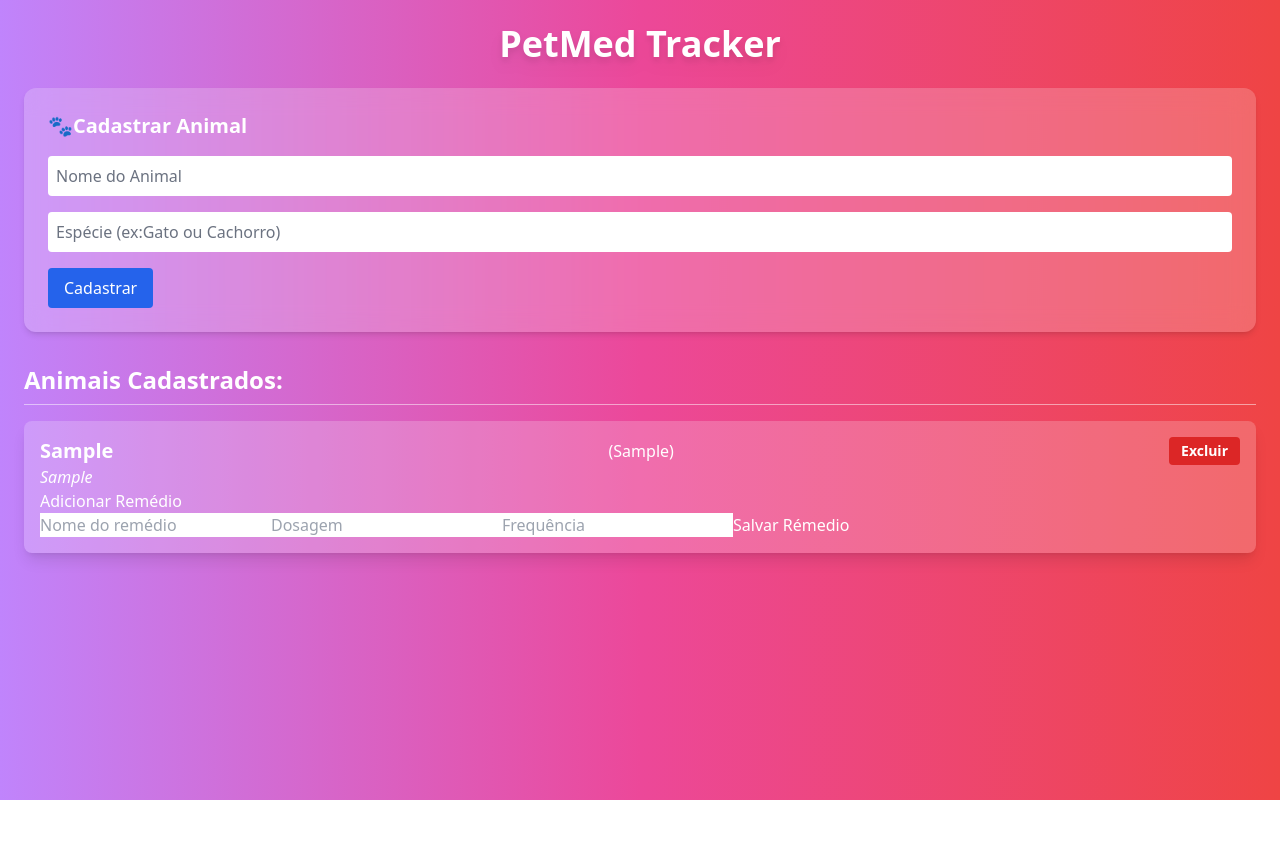
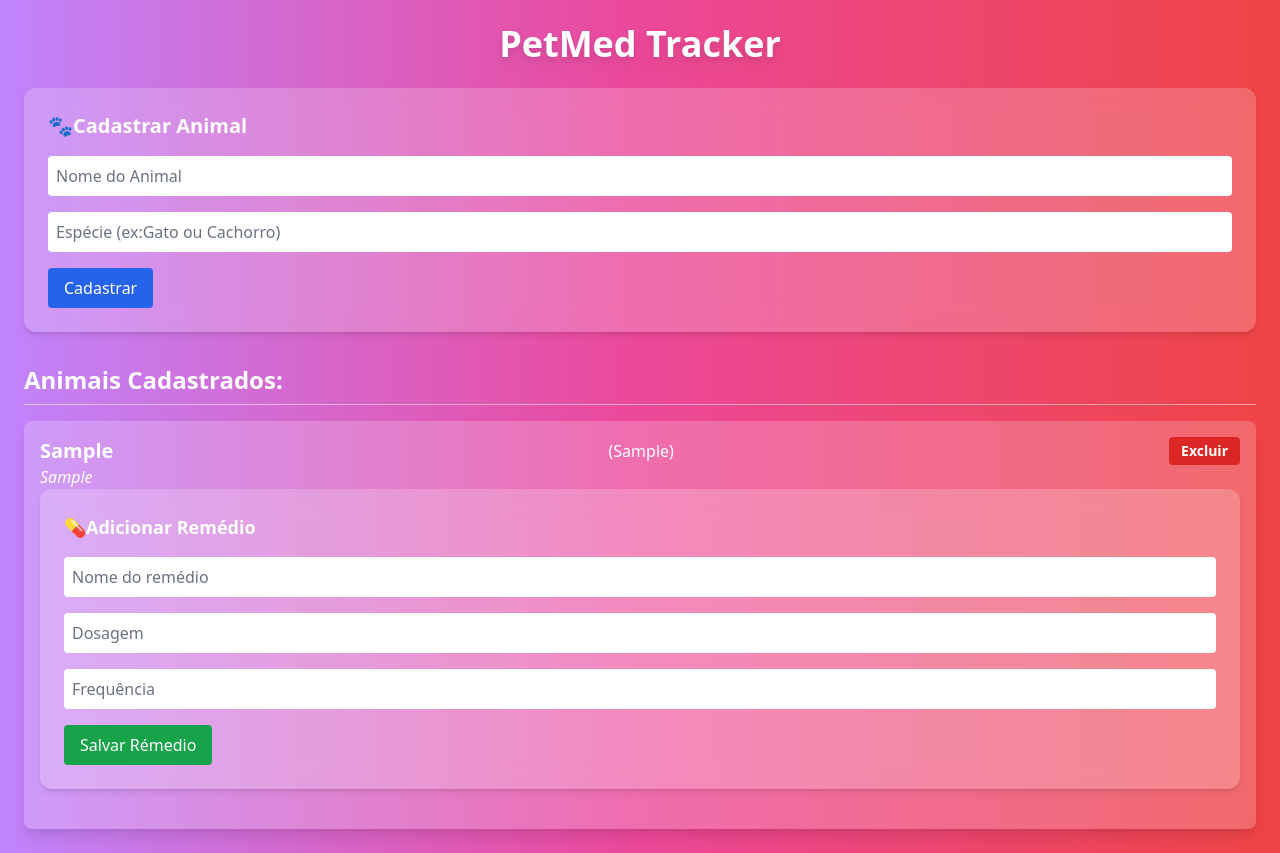
Before and after one commit to AmaranteWellington/PetMed-Tracker, a React (Create React App) app: page / in a window 1280 px wide. Both pictures are taken after typing "Sample", "Sample" into the empty fields and a click on the button "Cadastrar". Before the commit the page ends 800 px from the top, so only its background shows below. Built offline with nearby package versions, Linux system fonts and the light colour scheme.

Commit message:
Melhora na estilização do componente RemedioForm

```diff
--- a/src/RemedioForm.js
+++ b/src/RemedioForm.js
@@ -19,14 +19,18 @@ function RemedioForm({ onAddRemedio, petId }) {
     setFrequencia('');
   };
   return (
-    <form onSubmit={handleSubmit}>
-      <h4>Adicionar Remédio</h4>
+    <form
+      onSubmit={handleSubmit}
+      className="bg-white/20 backdrop-blur-md p-6 rounded-xl shadow-md mb-6 space-y-4"
+    >
+      <h4 className="text-lg font-semibold text-white">💊Adicionar Remédio</h4>
       <input
         type="text"
         placeholder="Nome do remédio"
         value={nome}
         onChange={(e) => setNome(e.target.value)}
         required
+        className="w-full p-2 rounded bg-white text-black placeholder-gray-500 focus:outline-none focus:ring-2 focus:ring-green-400"
       />
       <input
         type="text"
@@ -34,6 +38,7 @@ function RemedioForm({ onAddRemedio, petId }) {
         value={dosagem}
         onChange={(e) => setDosagem(e.target.value)}
         required
+        className="w-full p-2 rounded bg-white text-black placeholder-gray-500 focus:outline-none focus:ring-2 focus:ring-green-400"
       />
       <input
         type="text"
@@ -41,8 +46,14 @@ function RemedioForm({ onAddRemedio, petId }) {
         value={frequencia}
         onChange={(e) => setFrequencia(e.target.value)}
         required
+        className="w-full p-2 rounded bg-white text-black placeholder-gray-500 focus:outline-none focus:ring-2 focus:ring-green-400"
       />
-      <button type="submit">Salvar Rémedio</button>
+      <button
+        type="submit"
+        className="bg-green-600 text-white py-2 px-4 rounded hover:bg-green-700 transition duration-200"
+      >
+        Salvar Rémedio
+      </button>
     </form>
   );
 }
```
